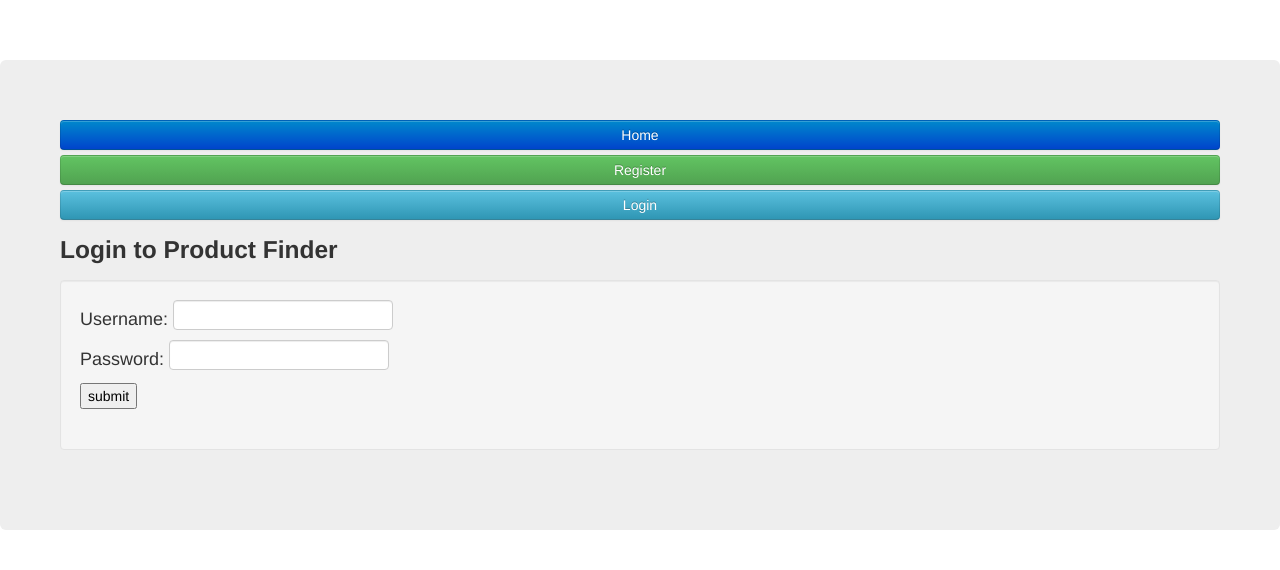
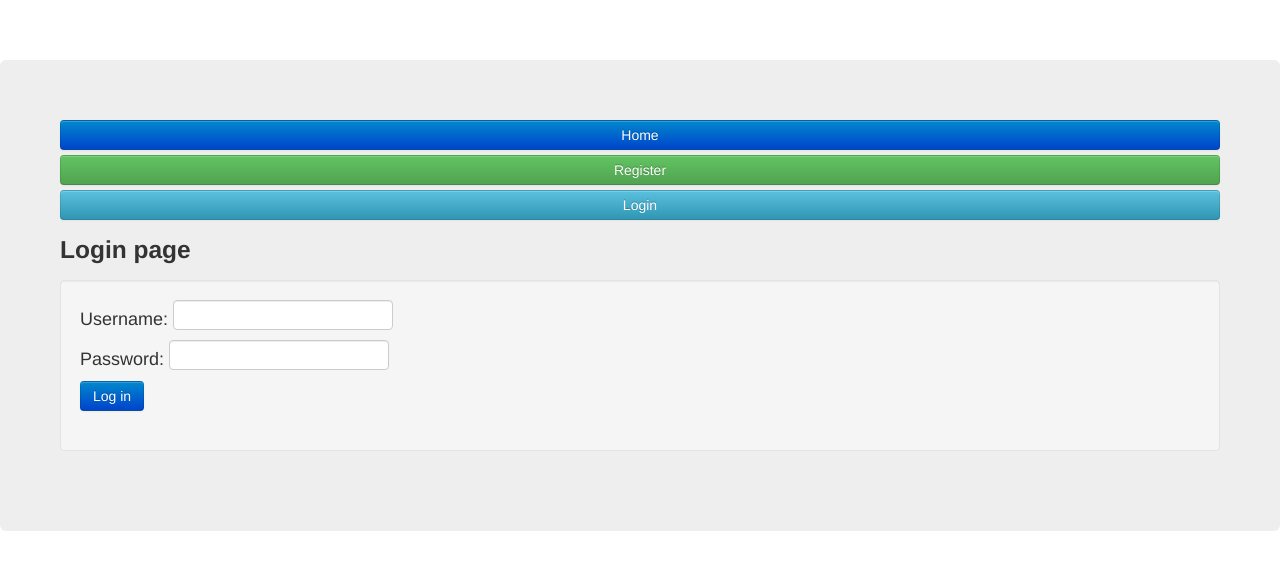
Before and after one commit to IoannisCleary/Product_Finder, a Django app: page /product_finder/login/ in a window 1280 px wide. Shown: the top 570 px of the page. Run offline with Django 3.2, Linux system fonts and the light colour scheme; parts of the project's set-up code (start-up, migrations or seed data) failed here and were passed over; some libraries are stand-ins or nearby versions.

Commit message:
Small change to log in and registration page
Added Bootstrap buttons

```diff
--- a/productfinder/templates/product_finder/login.html
+++ b/productfinder/templates/product_finder/login.html
@@ -2,7 +2,7 @@
 {% block title %}Log - In{% endblock %}
 {% block body_block %}
     <body>
-        <h3>Login to Product Finder</h3>
+        <h3>Login page</h3>
 		<div class="well">
         <form id="login_form" method="post" action="/product_finder/login/">
             {% csrf_token %}
@@ -11,7 +11,7 @@
             Password: <input type="password" name="password" value="" size="50" />
             <br />
 
-            <input type="submit" value="submit" />
+            <input type="submit" value="Log in" class="btn btn-primary"/>
         </form>
 		</div>
 
--- a/productfinder/templates/product_finder/register.html
+++ b/productfinder/templates/product_finder/register.html
@@ -16,7 +16,7 @@
             {% csrf_token %}
             {{ user_form.as_p }}
             {{ profile_form.as_p }}
-            <input type="submit" name="submit" value="Register" />
+            <input type="submit" name="submit" value="Register" class="btn btn-primary" />
         </form>
         {% endif %}
 		</div>
```
